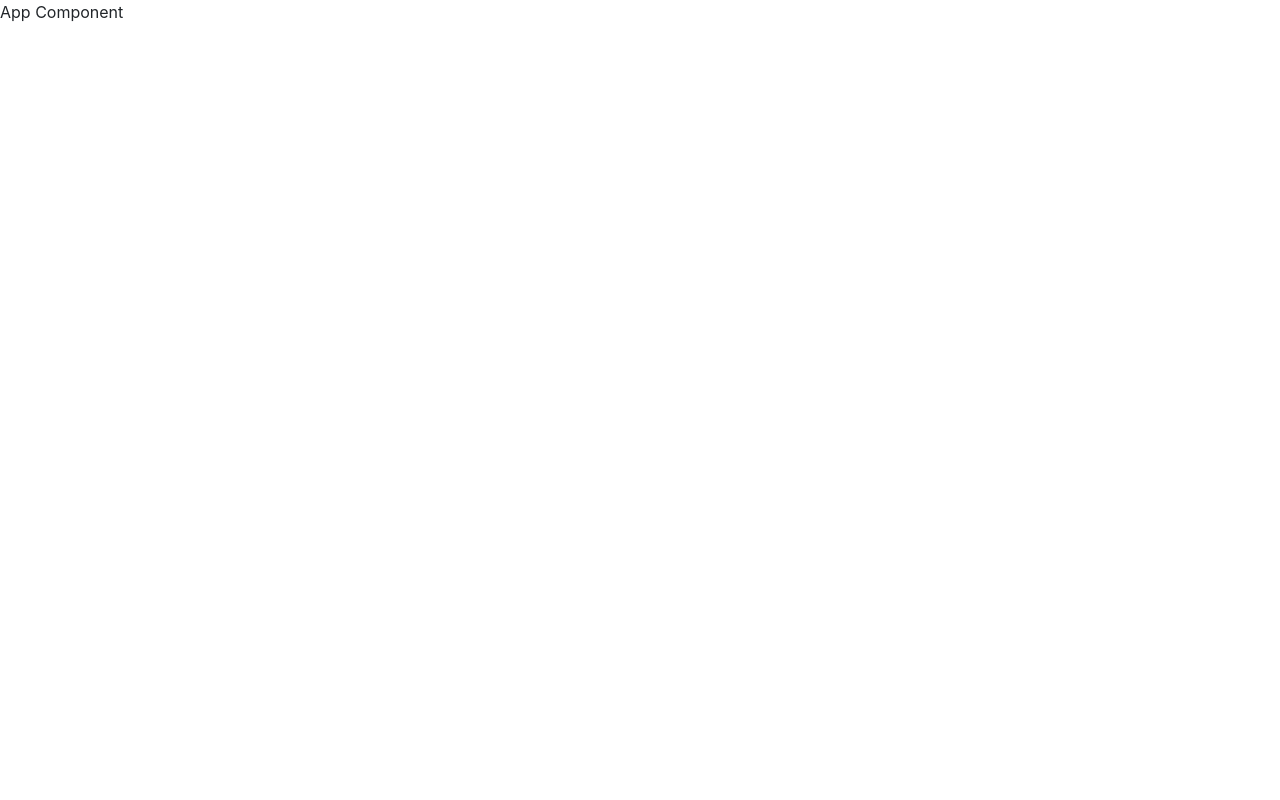
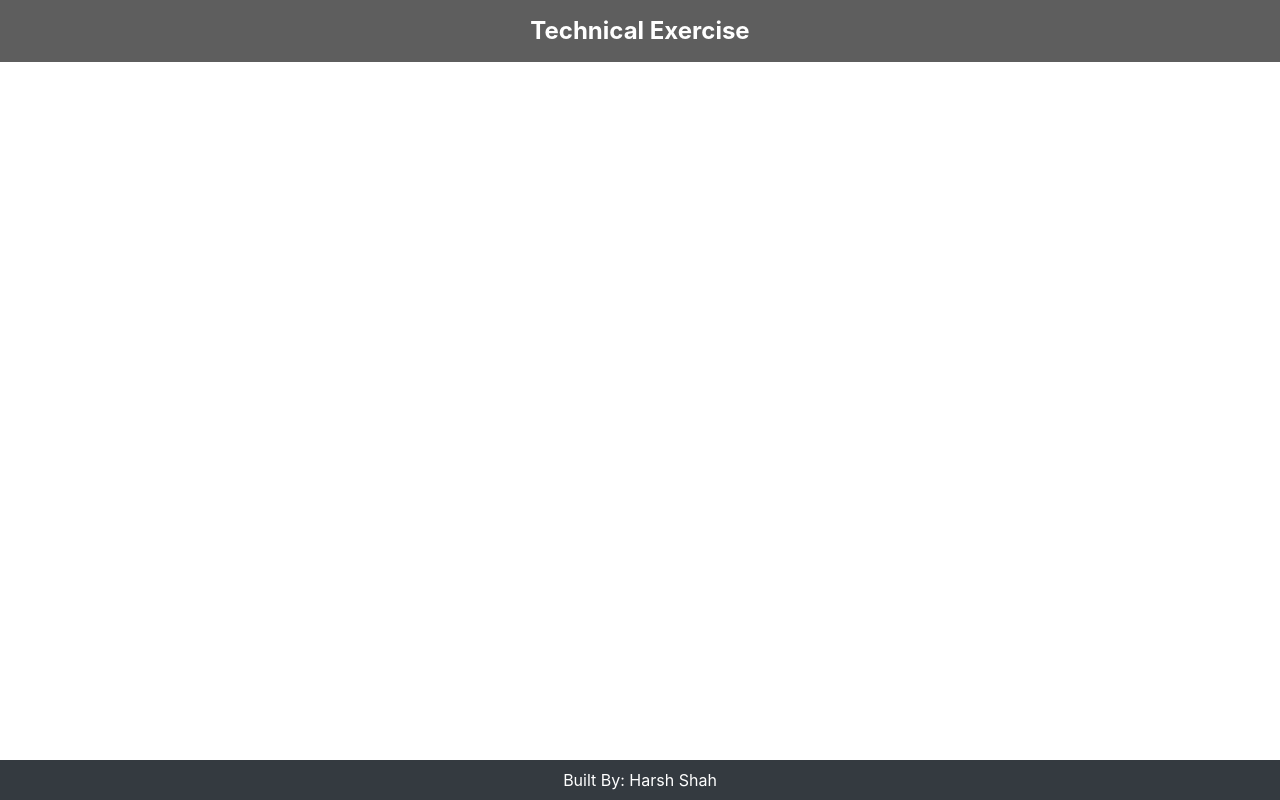
Before and after one commit to ceharsh24/image-viewer-app, a React (Create React App) app: page / in a window 1280 px wide. Built offline with nearby package versions, Linux system fonts and the light colour scheme.

Commit message:
Added Header and Footer Components

```diff
--- a/src/containers/App.js
+++ b/src/containers/App.js
@@ -1,4 +1,8 @@
 import React from 'react';
+
+// Component
+import Header from './Header/Header';
+import Footer from './Footer/Footer';
 
 class App extends React.Component {
   componentDidMount() {
@@ -7,7 +11,10 @@ class App extends React.Component {
 
   render() {
     return (
-      <div>App Component</div>
+      <>
+        <Header />
+        <Footer />
+      </>
     );
   }
 }
--- a/src/containers/Footer/Footer.css
+++ b/src/containers/Footer/Footer.css
@@ -0,0 +1,11 @@
+.fixed-bottom-footer {
+  width: 100%;
+  height: 40px;
+  line-height: 40px;
+  text-align: center;
+  position: absolute;
+  bottom: 0;
+  left: 0;
+  background-color: #343a40;
+  color: white;
+}
--- a/src/containers/Footer/Footer.js
+++ b/src/containers/Footer/Footer.js
@@ -0,0 +1,11 @@
+import React from 'react';
+
+import './footer.css';
+
+const Footer = () => (
+  <div className="fixed-bottom-footer">
+    Built By: Harsh Shah
+  </div>
+);
+
+export default Footer;
--- a/src/containers/Header/Header.css
+++ b/src/containers/Header/Header.css
@@ -0,0 +1,11 @@
+.custom-navbar {
+  background-color: rgba(41, 41, 41, 0.75);
+  -webkit-backdrop-filter: saturate(180%) blur(20px);
+  backdrop-filter: saturate(180%) blur(20px);
+}
+
+.custom-navbar .navbar-brand {
+  color: white;
+  font-size: 24px;
+  font-weight: 700;
+}
--- a/src/containers/Header/Header.js
+++ b/src/containers/Header/Header.js
@@ -0,0 +1,13 @@
+import React from 'react';
+import { Navbar, NavbarBrand } from 'react-bootstrap';
+
+import './header.css';
+
+const Header = () => (
+  <Navbar fixed="top" className="custom-navbar" expand="md">
+    <NavbarBrand className="navbar-brand mx-auto">Technical Exercise</NavbarBrand>
+  </Navbar>
+);
+
+
+export default Header;
```
